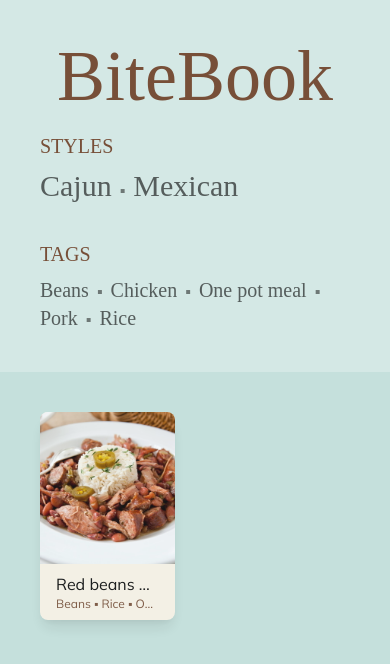
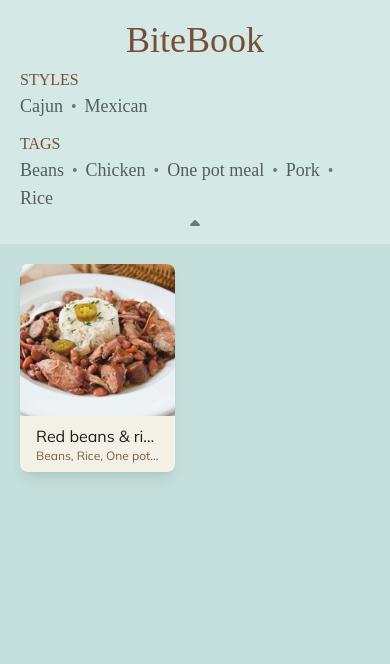
Before and after one commit to thorhanks/recipes, a Vue app: page / in a window 390 px wide. Shown: the top 664 px of the page. Built offline with nearby package versions, Linux system fonts and the light colour scheme; a web font is replaced by a local one.

Commit message:
feat: style/layout tweaks

```diff
--- a/src/components/BaseModal.vue
+++ b/src/components/BaseModal.vue
@@ -21,6 +21,8 @@
                 cursor-pointer
                 opacity-70
                 hover:opacity-100 hover:text-highlight2
+                text-xs
+                md:text-base
             "
             @click="close"
         >
--- a/src/components/BaseNavMenu.vue
+++ b/src/components/BaseNavMenu.vue
@@ -1,6 +1,8 @@
 <template>
     <div class="text-left md:text-right font-sketch">
-        <div class="text-highlight1 uppercase text-xl mb-2">
+        <div
+            class="text-highlight1 uppercase text-base md:text-xl mb-0 md:mb-2"
+        >
             {{ title }}
         </div>
         <div
@@ -9,10 +11,10 @@
             class="inline-block md:block"
         >
             <span
-                class="cursor-pointer text-subtext hover:text-text"
+                class="cursor-pointer text-subtext hover:text-text text-lg"
                 :class="{
-                    'text-3xl': size === 'lg',
-                    'text-xl': size === 'md',
+                    'md:text-3xl': size === 'lg',
+                    'md:text-xl': size === 'md',
                     'text-highlight2': selectedOptionKeys.includes(option.key),
                     'hover:text-highlight2': selectedOptionKeys.includes(
                         option.key
@@ -25,7 +27,7 @@
             <span
                 v-if="i < options.length - 1"
                 class="mx-2 opacity-50 md:hidden"
-                >▪</span
+                >&#8226;</span
             >
         </div>
     </div>
--- a/src/components/LayoutSidebarPage.vue
+++ b/src/components/LayoutSidebarPage.vue
@@ -1,12 +1,12 @@
 <template>
     <div class="h-full flex flex-col text-center md:flex-row">
         <div
-            class="p-10 md:text-right md:p-14"
+            class="p-5 pb-2 md:text-right md:p-14"
             style="background-color: rgba(255, 255, 255, 0.25)"
         >
             <slot name="sidebar" />
         </div>
-        <div class="flex-1 overflow-y-auto p-10 md:text-left md:p-14">
+        <div class="flex-1 overflow-y-auto p-5 md:text-left md:p-14">
             <slot name="content" />
         </div>
     </div>
--- a/src/components/ViewRecipeModal.vue
+++ b/src/components/ViewRecipeModal.vue
@@ -13,7 +13,7 @@
                         {{ name }}
                     </div>
                     <div class="mt-2 text-subtext">
-                        {{ styleLabel }}<span class="mx-2">▪</span>
+                        {{ styleLabel }} /
                         <a
                             v-for="source in sources"
                             :key="source.key"
@@ -31,7 +31,7 @@
                         >
                             {{ t
                             }}<span v-if="i < tags.length - 1" class="px-2"
-                                >▪</span
+                                >&#8226;</span
                             >
                         </span>
                     </div>
@@ -49,11 +49,11 @@
                         class="mb-5"
                         v-slot="{ item }"
                     >
-                        <div class="flex items-center">
+                        <div class="flex items-center text-sm md:text-base">
                             <div class="font-bold whitespace-nowrap">
                                 {{ item.amount }}
                             </div>
-                            <div class="px-2">▪</div>
+                            <div class="px-2">&#8226;</div>
                             <div>{{ item.label }}</div>
                         </div>
                     </base-grouped-list>
@@ -67,8 +67,8 @@
                         class="mb-5"
                         v-slot="{ item }"
                     >
-                        <div class="flex items-center">
-                            <div class="pr-3">▪</div>
+                        <div class="flex items-center text-sm md:text-base">
+                            <div class="pr-3">&#8226;</div>
                             <div>{{ item }}</div>
                         </div>
                     </base-grouped-list>
--- a/src/components/ViewRecipesGrid.vue
+++ b/src/components/ViewRecipesGrid.vue
@@ -36,7 +36,7 @@
                     {{ recipe.name }}
                 </div>
                 <div class="text-highlight1 text-xs truncate">
-                    {{ recipe.tags.map((x) => x.label).join(" ▪ ") }}
+                    {{ recipe.tags.map((x) => x.label).join(", ") }}
                 </div>
             </div>
         </div>
--- a/src/components/ViewRecipesSidebar.vue
+++ b/src/components/ViewRecipesSidebar.vue
@@ -3,15 +3,17 @@
         <div
             class="
                 font-sketch
-                text-highlight1 text-7xl
+                text-highlight1 text-4xl
                 md:text-5xl
                 lg:text-7xl
-                mb-5
+                mb-2
+                md:mb-5
             "
         >
             BiteBook
         </div>
         <base-nav-menu
+            :class="{ hidden: !navIsOpen }"
             title="Styles"
             :options="styleOptions"
             :selected-option-keys="selectedStyleKeys"
@@ -19,13 +21,21 @@
             @change="setSelectedStyleKeys"
         />
         <base-nav-menu
-            class="mt-9"
+            :class="{ hidden: !navIsOpen }"
+            class="mt-3 md:mt-9"
             title="Tags"
             :options="tagOptions"
             :selected-option-keys="selectedTagKeys"
             size="md"
             @change="setSelectedTagKeys"
         />
+        <div
+            class="text-center opacity-50 md:hidden cursor-pointer"
+            @click="navIsOpen = !navIsOpen"
+        >
+            <i v-if="navIsOpen" class="fas fa-caret-up"></i>
+            <i v-else class="fas fa-caret-down"></i>
+        </div>
     </div>
 </template>
 
@@ -42,6 +52,7 @@ export default {
     data: () => ({
         styleOptions: sortBy(Object.values(styles), "label"),
         tagOptions: sortBy(Object.values(tags), "label"),
+        navIsOpen: true,
     }),
     computed: {
         ...mapState({
--- a/src/data-recipes/red-beans-and-rice.js
+++ b/src/data-recipes/red-beans-and-rice.js
@@ -12,7 +12,7 @@ export default {
     sources: [
         {
             key: uuid(),
-            label: "America's Test Kitchen: How to make red beans and rice",
+            label: "America's Test Kitchen",
             value: "https://www.youtube.com/watch?v=CZmklbHvo5Y",
         },
     ],
--- a/src/store/module-app.js
+++ b/src/store/module-app.js
@@ -1,3 +1,4 @@
+import sortBy from "../utilities/sort-by.js";
 import actions from "./actions";
 import gridTypes from "../store/enum-grid-types.js";
 import recipes from "../data-recipes/recipes.js";
@@ -12,7 +13,8 @@ export default {
     },
     getters: {
         filteredRecipes: (state) => {
-            return state.recipes.filter((r) => {
+            return sortBy(
+                state.recipes.filter((r) => {
                     // IF there are no filters
                     if (
                         state.searchText == null &&
@@ -29,7 +31,8 @@ export default {
                     if (state.searchText != null && matchesSearch) return true;
 
                     // IF recipe style matches
-                if (state.selectedStyleKeys.includes(r.style.key)) return true;
+                    if (state.selectedStyleKeys.includes(r.style.key))
+                        return true;
 
                     // IF recipe tags match
                     let recipeTagKeys = r.tags.map((x) => x.key);
@@ -40,7 +43,9 @@ export default {
 
                     // Nothing matched
                     return false;
-            });
+                }),
+                "name"
+            );
         },
     },
     mutations: {
```
Lines whose indentation alone changed are shown as unchanged.
